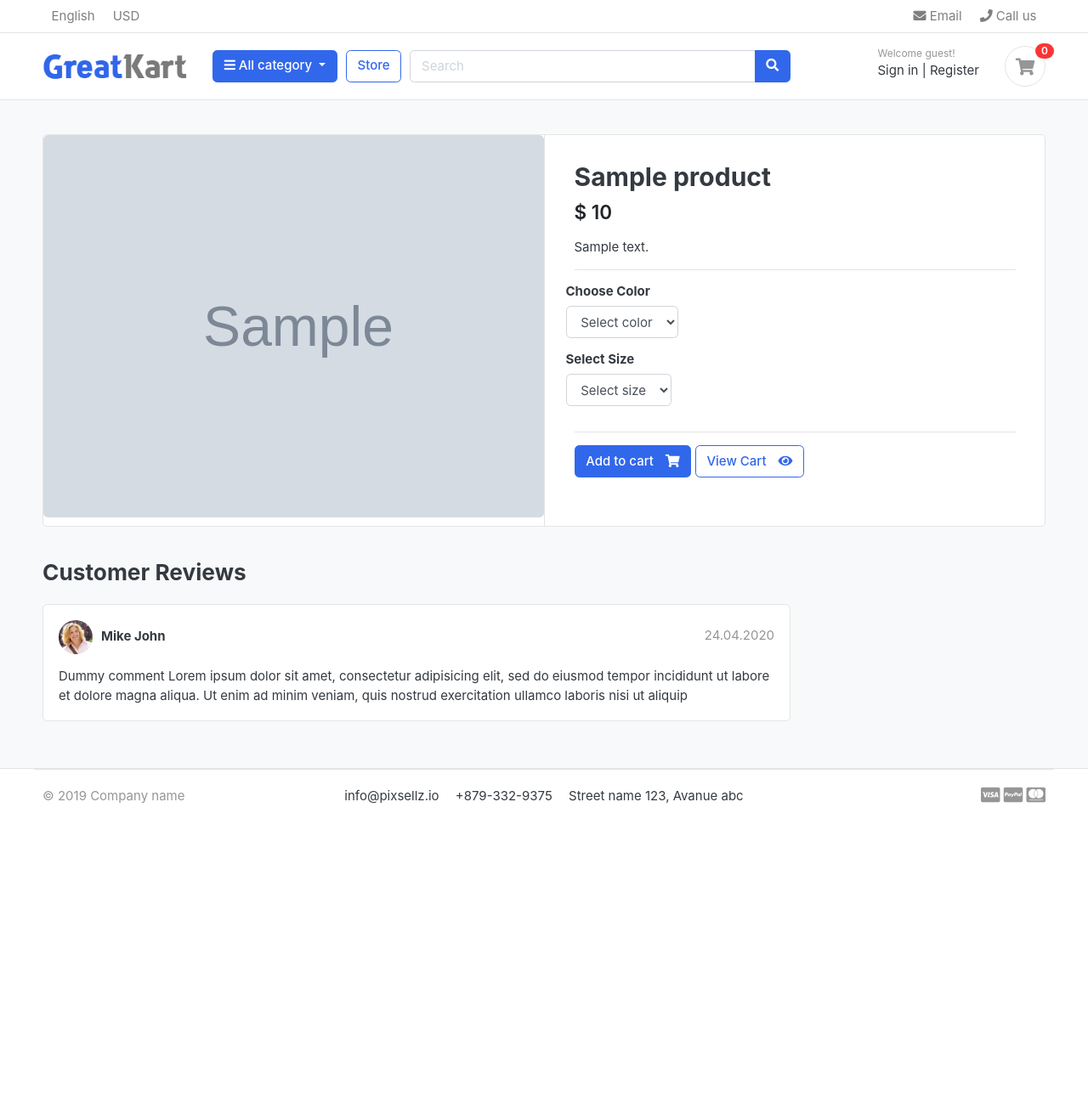
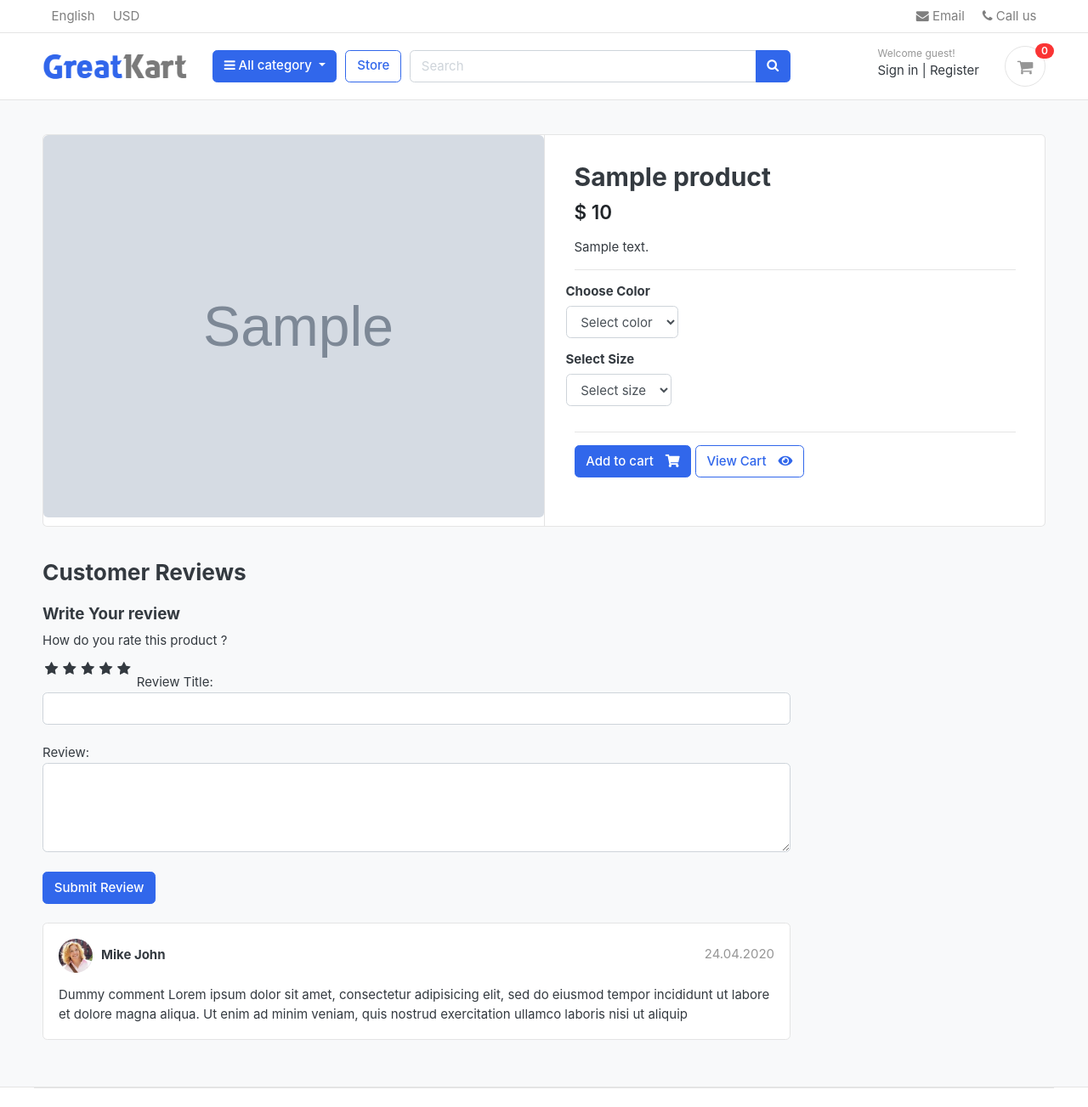
Before and after one commit to Nazar-Pichak/e-commerce-django, a Django app: a page that uses templates/base.html in a window 1280 px wide. Shown: the top 1303 px of the page at 85% size. Before the commit the page ends 946 px from the top, so only its background shows below. Run offline with Django 3.2, Linux system fonts and the light colour scheme; tables that the repository leaves empty hold one stand-in row (values such as "Sample post"); grey boxes marked "Sample" are stand-in pictures; some libraries are stand-ins or nearby versions; some web fonts are replaced.

Commit message:
creating  and styling  rating functionality

```diff
--- /dev/null
+++ b/greatkart/static/css/custom.css
@@ -0,0 +1,28 @@
+.rate > input {
+    display: none;
+}
+
+.rate {
+    display: inline-block;
+    border: 0;
+}
+
+.rate > label {
+    float: right;
+}
+
+.rate > label:before {
+    display: inline-block;
+    font-size: 1.1rem;
+    font-family: FontAwesome;
+    content: '\f005';
+    margin: 0;
+    padding: 0.3rem .2rem;
+    cursor: pointer;
+}
+
+.rate .half:before {
+    content: '\f089';
+    position: absolute;
+    padding-right: 0;
+}
--- a/store/admin.py
+++ b/store/admin.py
@@ -1,5 +1,5 @@
 from django.contrib import admin
-from .models import Product, Variation
+from .models import Product, Variation, ReviewRating
 
 # Register your models here.
 
@@ -16,3 +16,4 @@ class VariationAdmin(admin.ModelAdmin):
 
 admin.site.register(Product, ProductAdmin)
 admin.site.register(Variation, VariationAdmin)
+admin.site.register(ReviewRating)
--- a/store/models.py
+++ b/store/models.py
@@ -1,6 +1,7 @@
 from django.db import models
 from category.models import Category
 from django.urls import reverse
+from accounts.models import Account
 
 # Create your models here.
 
@@ -48,3 +49,18 @@ class Variation(models.Model):
 
     def __str__(self) -> str:
         return self.variation_value
+
+
+class ReviewRating(models.Model):
+    product = models.ForeignKey(Product, on_delete=models.CASCADE)
+    user = models.ForeignKey(Account, on_delete=models.CASCADE)
+    subject = models.CharField(max_length=100, blank=True)
+    review = models.CharField(max_length=500, blank=True)
+    rating = models.FloatField()
+    ip = models.CharField(max_length=20, blank=True)
+    status = models.BooleanField(default=True)
+    created_at = models.DateTimeField(auto_now_add=True)
+    updated_at = models.DateTimeField(auto_now=True)
+
+    def __str__(self) -> str:
+        return self.subject
--- a/templates/base.html
+++ b/templates/base.html
@@ -21,9 +21,11 @@
 
 <!-- Font awesome 5 -->
 <link href="{% static "fonts/fontawesome/css/all.min.css" %}" type="text/css" rel="stylesheet">
+<link rel="stylesheet" href="https://cdnjs.cloudflare.com/ajax/libs/font-awesome/4.7.0/css/font-awesome.min.css">
 
 <!-- custom style -->
 <link href="{% static "css/ui.css" %}" rel="stylesheet" type="text/css"/>
+<link href="{% static "css/custom.css" %}" rel="stylesheet" type="text/css"/>
 <link href="{% static "css/responsive.css" %}" rel="stylesheet" media="only screen and (max-width: 1200px)" />
 
 <!-- custom javascript -->
--- a/templates/store/product_detail.html
+++ b/templates/store/product_detail.html
@@ -79,6 +79,35 @@
             <h3>Customer Reviews</h3>
           </header>
 
+          <form action="" method="POST" >
+            {% csrf_token %}
+            <h5>Write Your review</h5>
+            <div>
+              <label for="">How do you rate this product ?</label>
+              <br>
+              <div class="rate">
+                <input type="radio" name="rating" id="rating10" value="5" required ><label for="rating10" title="5" ></label>
+                <input type="radio" name="rating" id="rating9" value="4.5" required ><label for="rating9" title="4.5" class="half" ></label>
+                <input type="radio" name="rating" id="rating8" value="4" required ><label for="rating8" title="4" ></label>
+                <input type="radio" name="rating" id="rating7" value="3.5" required ><label for="rating7" title="3.5" class="half"></label>
+                <input type="radio" name="rating" id="rating6" value="3" required ><label for="rating6" title="3" ></label>
+                <input type="radio" name="rating" id="rating5" value="2.5" required ><label for="rating5" title="2.5" class="half"></label>
+                <input type="radio" name="rating" id="rating4" value="2" required ><label for="rating4" title="2" ></label>
+                <input type="radio" name="rating" id="rating3" value="1.5" required ><label for="rating3" title="1.5" class="half"></label>
+                <input type="radio" name="rating" id="rating2" value="1" required ><label for="rating2" title="1" ></label>
+                <input type="radio" name="rating" id="rating1" value="0.5" required ><label for="rating1" title="0.5" class="half"></label>
+              </div>
+              Review Title:
+              <input type="text" class="form-control"  name="subject" >
+              <br>
+              Review:
+              <textarea name="review" id="" rows="4" class="form-control" ></textarea>
+              <br>
+              <input type="submit" name="" id="" value="Submit Review" class="btn btn-primary" >
+              <br>
+            </div>
+          </form>
+          <br>
           <article class="box mb-3">
             <div class="icontext w-100">
               <img src="{% static './images/avatars/avatar1.jpg' %}" class="img-xs icon rounded-circle" />
```
Also changed, not shown: store/forms.py (added, +7 -0 lines), store/migrations/0004_reviewrating.py (added).
